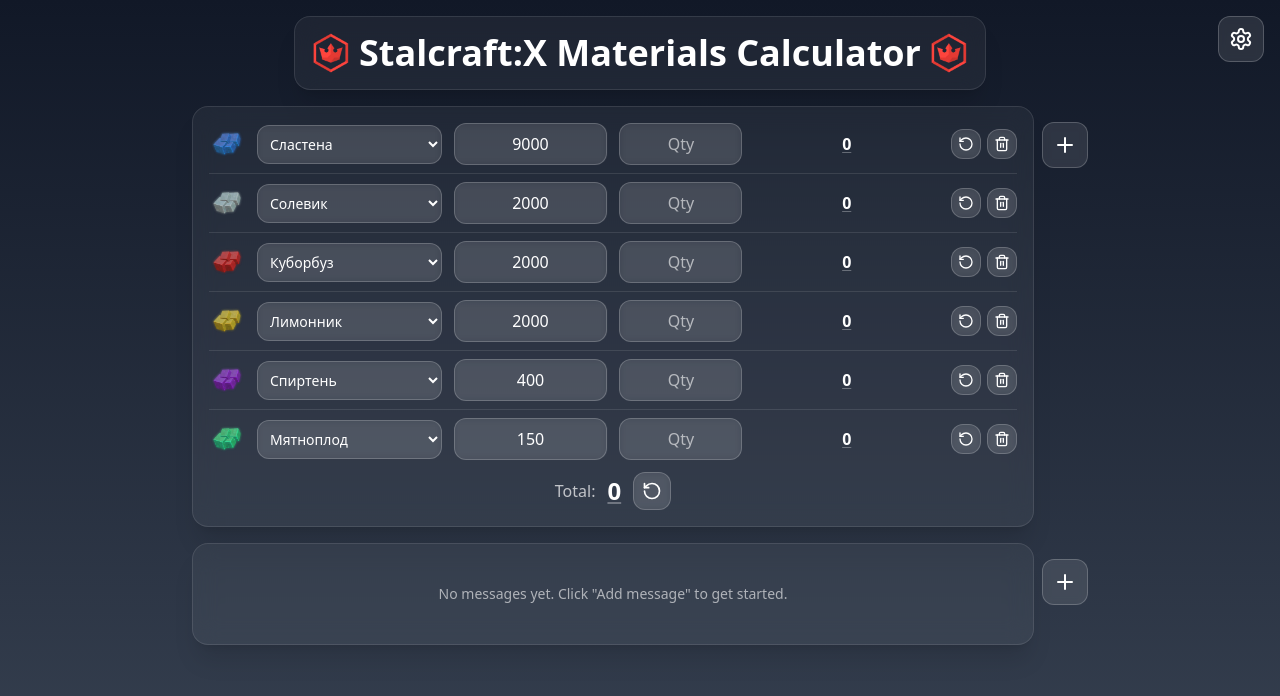
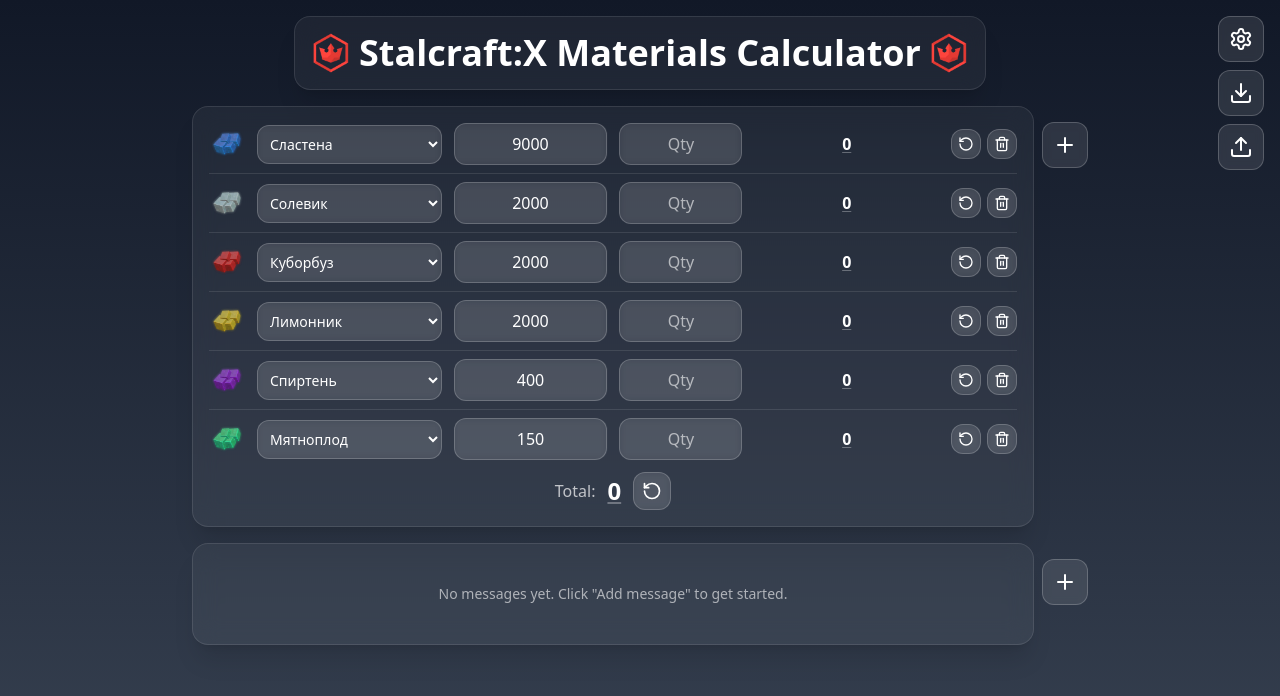
Before and after one commit to Falxns/sc-calculator-app, a React (Vite) app: page / in a window 1280 px wide. Shown: the top 696 px of the page. Built offline with nearby package versions, Linux system fonts and the light colour scheme.

Commit message:
feat: add json state export / import

```diff
--- a/src/App.tsx
+++ b/src/App.tsx
@@ -3,7 +3,7 @@ import Header from './components/Header/Header';
 import PriceCalculator from './components/PriceCalculator/PriceCalculator';
 import MessageBuilder from './components/MessageBuilder/MessageBuilder';
 import ErrorBoundary from './components/ErrorBoundary/ErrorBoundary';
-import MaterialManagerTrigger from './components/MaterialManager/MaterialManagerTrigger';
+import SideToolbar from './components/SideToolbar/SideToolbar';
 import useMaterials from './hooks/useMaterials';
 import { DEFAULT_MATERIALS } from './constants/materials';
 import type { Material } from './types';
@@ -14,6 +14,7 @@ const App = () => {
   const onMaterialRemovedRef = useRef<
     (materialId: string, remainingMaterials: Material[]) => void
   >(() => {});
+  const onMaterialsImportedRef = useRef<(materials: Material[]) => void>(() => {});
 
   return (
     <ErrorBoundary>
@@ -23,14 +24,18 @@ const App = () => {
           <PriceCalculator
             materials={materials}
             onMaterialRemovedRef={onMaterialRemovedRef}
+            onMaterialsImportedRef={onMaterialsImportedRef}
           />
           <MessageBuilder />
         </main>
-        <MaterialManagerTrigger
+        <SideToolbar
           materials={materials}
           setMaterials={setMaterialsState}
           onMaterialRemoved={(materialId, remainingMaterials) =>
             onMaterialRemovedRef.current(materialId, remainingMaterials)
+          }
+          onMaterialsImported={(importedMaterials) =>
+            onMaterialsImportedRef.current(importedMaterials)
           }
         />
       </div>
--- a/src/components/MaterialManager/MaterialManagerTrigger.tsx
+++ /dev/null
@@ -1,44 +0,0 @@
-import { useState } from 'react';
-import type { Material } from '../../types';
-import Modal from '../Modal/Modal';
-import SettingsIcon from '../icons/SettingsIcon';
-import MaterialManager from './MaterialManager';
-
-interface MaterialManagerTriggerProps {
-  materials: Material[];
-  setMaterials: React.Dispatch<React.SetStateAction<{ materials: Material[] }>>;
-  onMaterialRemoved: (materialId: string, remainingMaterials: Material[]) => void;
-}
-
-const MaterialManagerTrigger = ({
-  materials,
-  setMaterials,
-  onMaterialRemoved,
-}: MaterialManagerTriggerProps) => {
-  const [isOpen, setIsOpen] = useState(false);
-
-  return (
-    <>
-      <button
-        type="button"
-        className="btn fixed top-4 right-4 z-30 w-auto p-2.5"
-        aria-label="Manage materials"
-        aria-haspopup="dialog"
-        aria-expanded={isOpen}
-        onClick={() => setIsOpen(true)}
-      >
-        <SettingsIcon className="w-6 h-6" />
-      </button>
-
-      <Modal isOpen={isOpen} onClose={() => setIsOpen(false)} title="Manage materials">
-        <MaterialManager
-          materials={materials}
-          setMaterials={setMaterials}
-          onMaterialRemoved={onMaterialRemoved}
-        />
-      </Modal>
-    </>
-  );
-};
-
-export default MaterialManagerTrigger;
--- a/src/components/PriceCalculator/PriceCalculator.tsx
+++ b/src/components/PriceCalculator/PriceCalculator.tsx
@@ -50,9 +50,14 @@ interface PriceCalculatorProps {
   onMaterialRemovedRef: React.MutableRefObject<
     (materialId: string, remainingMaterials: Material[]) => void
   >;
+  onMaterialsImportedRef: React.MutableRefObject<(materials: Material[]) => void>;
 }
 
-const PriceCalculator = ({ materials, onMaterialRemovedRef }: PriceCalculatorProps) => {
+const PriceCalculator = ({
+  materials,
+  onMaterialRemovedRef,
+  onMaterialsImportedRef,
+}: PriceCalculatorProps) => {
   const resolvedMaterials = materials.length ? materials : DEFAULT_MATERIALS;
 
   const [calculatorState, setCalculatorState] = useLocalStorage<CalculatorState>(
@@ -112,8 +117,24 @@ const PriceCalculator = ({ materials, onMaterialRemovedRef }: PriceCalculatorPro
     }));
   };
 
+  const handleMaterialsImported = (newMaterials: Material[]) => {
+    const ids = new Set(newMaterials.map((m) => m.id));
+    const fallback = newMaterials[0];
+    if (!fallback) return;
+
+    setCalculatorState((prev) => ({
+      ...prev,
+      calculators: prev.calculators.map((calc) =>
+        ids.has(calc.materialId)
+          ? calc
+          : { ...calc, materialId: fallback.id, price: fallback.defaultPrice }
+      ),
+    }));
+  };
+
   useEffect(() => {
     onMaterialRemovedRef.current = handleMaterialRemoved;
+    onMaterialsImportedRef.current = handleMaterialsImported;
   });
 
   return (
--- /dev/null
+++ b/src/components/SideToolbar/SideToolbar.tsx
@@ -0,0 +1,111 @@
+import { useRef, useState } from 'react';
+import type { Material } from '../../types';
+import useToast from '../../hooks/useToast';
+import { downloadMaterialsJson, readMaterialsFromFile } from '../../utils/materialsIo';
+import Modal from '../Modal/Modal';
+import Toast from '../Toast/Toast';
+import SettingsIcon from '../icons/SettingsIcon';
+import DownloadIcon from '../icons/DownloadIcon';
+import UploadIcon from '../icons/UploadIcon';
+import MaterialManager from '../MaterialManager/MaterialManager';
+
+interface SideToolbarProps {
+  materials: Material[];
+  setMaterials: React.Dispatch<React.SetStateAction<{ materials: Material[] }>>;
+  onMaterialRemoved: (materialId: string, remainingMaterials: Material[]) => void;
+  onMaterialsImported: (materials: Material[]) => void;
+}
+
+const toolbarButtonClass = 'btn w-auto p-2.5';
+
+const SideToolbar = ({
+  materials,
+  setMaterials,
+  onMaterialRemoved,
+  onMaterialsImported,
+}: SideToolbarProps) => {
+  const [isManagerOpen, setIsManagerOpen] = useState(false);
+  const fileInputRef = useRef<HTMLInputElement>(null);
+  const { toast, showToast } = useToast();
+
+  const handleExport = () => {
+    try {
+      downloadMaterialsJson(materials);
+      showToast('Materials exported!', 'success');
+    } catch {
+      showToast('Export failed!', 'error');
+    }
+  };
+
+  const handleImportClick = () => {
+    fileInputRef.current?.click();
+  };
+
+  const handleImportFile = async (e: React.ChangeEvent<HTMLInputElement>) => {
+    const file = e.target.files?.[0];
+    e.target.value = '';
+    if (!file) return;
+
+    try {
+      const imported = await readMaterialsFromFile(file);
+      setMaterials({ materials: imported });
+      onMaterialsImported(imported);
+      showToast('Materials imported!', 'success');
+    } catch (err) {
+      const message = err instanceof Error ? err.message : 'Import failed!';
+      showToast(message, 'error');
+    }
+  };
+
+  return (
+    <>
+      <div className="fixed top-4 right-4 z-30 flex flex-col gap-2">
+        <button
+          type="button"
+          className={toolbarButtonClass}
+          aria-label="Manage materials"
+          aria-haspopup="dialog"
+          aria-expanded={isManagerOpen}
+          onClick={() => setIsManagerOpen(true)}
+        >
+          <SettingsIcon className="w-6 h-6" />
+        </button>
+        <button
+          type="button"
+          className={toolbarButtonClass}
+          aria-label="Export materials as JSON"
+          onClick={handleExport}
+        >
+          <DownloadIcon className="w-6 h-6" />
+        </button>
+        <button
+          type="button"
+          className={toolbarButtonClass}
+          aria-label="Import materials from JSON"
+          onClick={handleImportClick}
+        >
+          <UploadIcon className="w-6 h-6" />
+        </button>
+        <input
+          ref={fileInputRef}
+          type="file"
+          accept=".json,application/json"
+          className="hidden"
+          onChange={handleImportFile}
+        />
+      </div>
+
+      <Modal isOpen={isManagerOpen} onClose={() => setIsManagerOpen(false)} title="Manage materials">
+        <MaterialManager
+          materials={materials}
+          setMaterials={setMaterials}
+          onMaterialRemoved={onMaterialRemoved}
+        />
+      </Modal>
+
+      <Toast toast={toast} />
+    </>
+  );
+};
+
+export default SideToolbar;
--- /dev/null
+++ b/src/components/icons/DownloadIcon.tsx
@@ -0,0 +1,24 @@
+interface DownloadIconProps {
+  className?: string;
+}
+
+const DownloadIcon = ({ className }: DownloadIconProps) => {
+  return (
+    <svg
+      xmlns="http://www.w3.org/2000/svg"
+      viewBox="0 0 24 24"
+      fill="none"
+      stroke="currentColor"
+      strokeWidth="2"
+      strokeLinecap="round"
+      strokeLinejoin="round"
+      className={className}
+    >
+      <path d="M21 15v4a2 2 0 0 1-2 2H5a2 2 0 0 1-2-2v-4" />
+      <polyline points="7 10 12 15 17 10" />
+      <line x1="12" y1="15" x2="12" y2="3" />
+    </svg>
+  );
+};
+
+export default DownloadIcon;
--- /dev/null
+++ b/src/components/icons/UploadIcon.tsx
@@ -0,0 +1,24 @@
+interface UploadIconProps {
+  className?: string;
+}
+
+const UploadIcon = ({ className }: UploadIconProps) => {
+  return (
+    <svg
+      xmlns="http://www.w3.org/2000/svg"
+      viewBox="0 0 24 24"
+      fill="none"
+      stroke="currentColor"
+      strokeWidth="2"
+      strokeLinecap="round"
+      strokeLinejoin="round"
+      className={className}
+    >
+      <path d="M21 15v4a2 2 0 0 1-2 2H5a2 2 0 0 1-2-2v-4" />
+      <polyline points="17 8 12 3 7 8" />
+      <line x1="12" y1="3" x2="12" y2="15" />
+    </svg>
+  );
+};
+
+export default UploadIcon;
--- /dev/null
+++ b/src/utils/materialsIo.ts
@@ -0,0 +1,92 @@
+import type { Material } from '../types';
+
+export const EXPORT_VERSION = 1;
+
+export interface MaterialsExport {
+  version: typeof EXPORT_VERSION;
+  exportedAt: string;
+  materials: Material[];
+}
+
+const isMaterial = (value: unknown): value is Material => {
+  if (!value || typeof value !== 'object') return false;
+  const m = value as Record<string, unknown>;
+  return (
+    typeof m.id === 'string' &&
+    m.id.length > 0 &&
+    typeof m.label === 'string' &&
+    m.label.trim().length > 0 &&
+    typeof m.defaultPrice === 'number' &&
+    !Number.isNaN(m.defaultPrice) &&
+    m.defaultPrice >= 0 &&
+    (m.imgSrc === undefined || typeof m.imgSrc === 'string') &&
+    (m.imageData === undefined || typeof m.imageData === 'string')
+  );
+};
+
+export const createMaterialsExport = (materials: Material[]): MaterialsExport => ({
+  version: EXPORT_VERSION,
+  exportedAt: new Date().toISOString(),
+  materials,
+});
+
+export const parseMaterialsImport = (raw: unknown): Material[] => {
+  const data = raw as Partial<MaterialsExport> | Material[] | null;
+
+  const list = Array.isArray(data)
+    ? data
+    : Array.isArray(data?.materials)
+      ? data.materials
+      : null;
+
+  if (!list?.length) {
+    throw new Error('File must contain at least one material.');
+  }
+
+  if (!list.every(isMaterial)) {
+    throw new Error('Invalid material format in file.');
+  }
+
+  const ids = new Set<string>();
+  for (const material of list) {
+    if (ids.has(material.id)) {
+      throw new Error(`Duplicate material id: ${material.id}`);
+    }
+    ids.add(material.id);
+  }
+
+  return list.map((m) => ({
+    id: m.id,
+    label: m.label.trim(),
+    defaultPrice: m.defaultPrice,
+    ...(m.imgSrc ? { imgSrc: m.imgSrc } : {}),
+    ...(m.imageData ? { imageData: m.imageData } : {}),
+  }));
+};
+
+export const downloadMaterialsJson = (materials: Material[]) => {
+  const payload = createMaterialsExport(materials);
+  const blob = new Blob([JSON.stringify(payload, null, 2)], { type: 'application/json' });
+  const url = URL.createObjectURL(blob);
+  const link = document.createElement('a');
+  const date = payload.exportedAt.slice(0, 10);
+  link.href = url;
+  link.download = `sc-materials-${date}.json`;
+  link.click();
+  URL.revokeObjectURL(url);
+};
+
+export const readMaterialsFromFile = (file: File): Promise<Material[]> =>
+  new Promise((resolve, reject) => {
+    const reader = new FileReader();
+    reader.onload = () => {
+      try {
+        const parsed: unknown = JSON.parse(reader.result as string);
+        resolve(parseMaterialsImport(parsed));
+      } catch (err) {
+        reject(err instanceof Error ? err : new Error('Could not parse JSON file.'));
+      }
+    };
+    reader.onerror = () => reject(new Error('Could not read file.'));
+    reader.readAsText(file);
+  });
```
